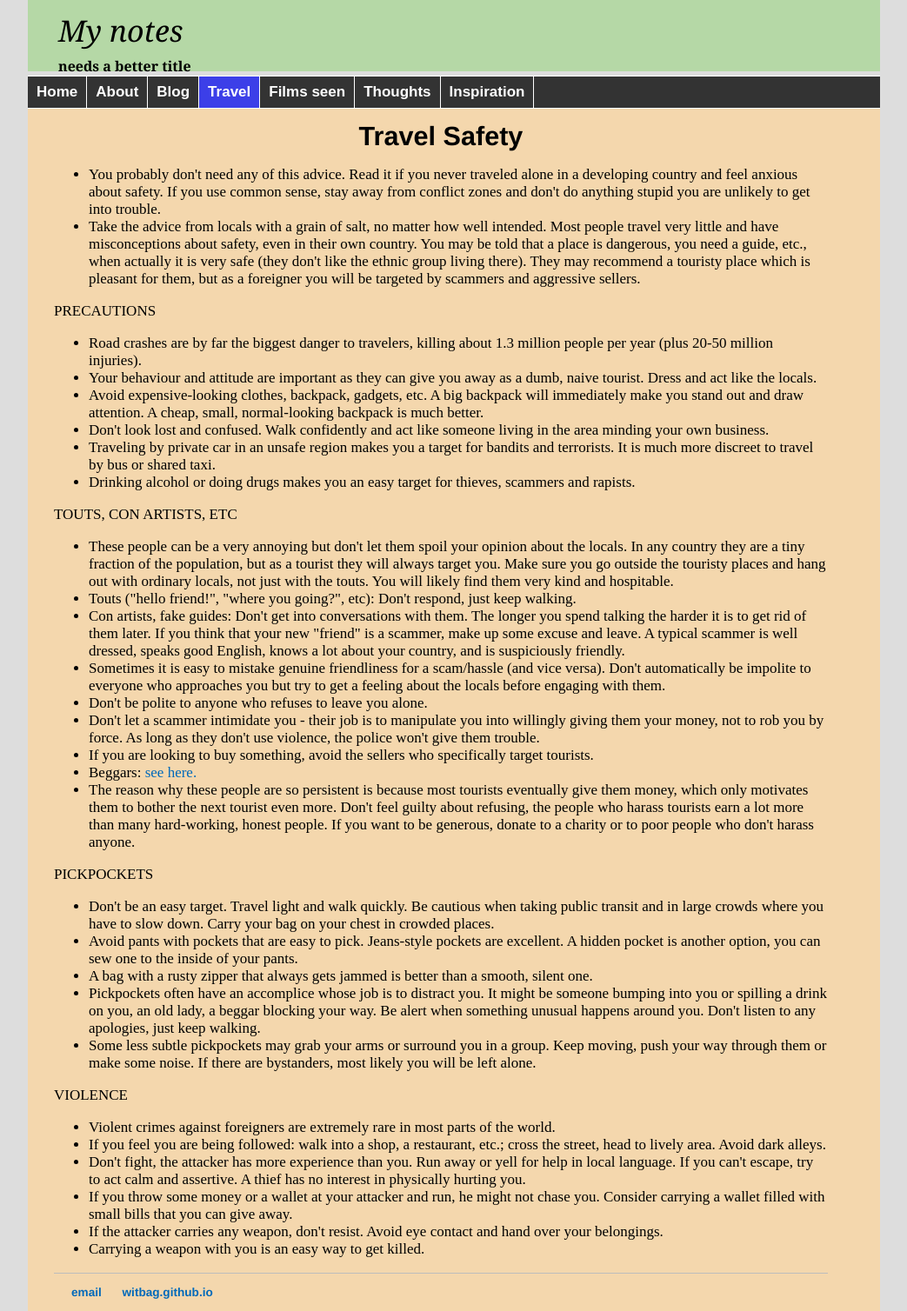
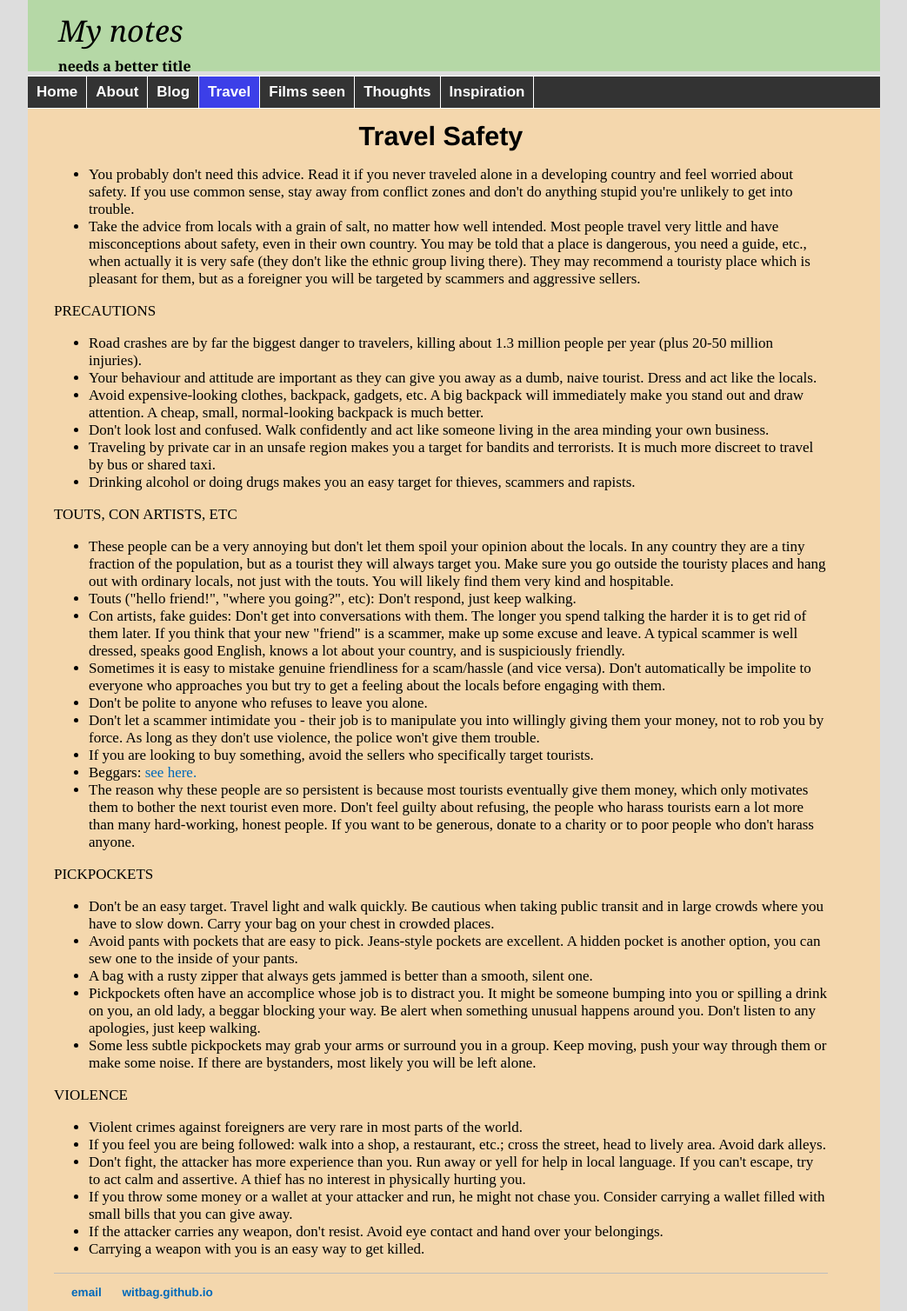
Before and after one commit to witbag/witbag.github.io, a Jekyll site: the page built from travel/safety.html, in a window 1280 px wide. Shown: the whole page at 87% size, without its empty margins (118-1161 px from the left). Built offline with Jekyll 4.4.1, drawn with Linux system fonts in a browser that asks for light colours.

Commit message:
Update safety.html

```diff
--- a/travel/safety.html
+++ b/travel/safety.html
@@ -9,7 +9,7 @@ title: Travel advice
 <center><h2>Travel Safety</h2></center>
 
 <ul>
-<li>You probably don't need any of this advice. Read it if you never traveled alone in a developing country and feel anxious about safety. If you use common sense, stay away from conflict zones and don't do anything stupid you are unlikely to get into trouble.<br>
+<li>You probably don't need this advice. Read it if you never traveled alone in a developing country and feel worried about safety. If you use common sense, stay away from conflict zones and don't do anything stupid you're unlikely to get into trouble.<br>
 <li>Take the advice from locals with a grain of salt, no matter how well intended. Most people travel very little and have misconceptions about safety, even in their own country. You may be told that a place is dangerous, you need a guide, etc., when actually it is very safe (they don't like the ethnic group living there). They may recommend a touristy place which is pleasant for them, but as a foreigner you will be targeted by scammers and aggressive sellers.<br>
 </ul>
 <p>PRECAUTIONS</p>
@@ -30,7 +30,7 @@ title: Travel advice
 <li>Don't be polite to anyone who refuses to leave you alone.</li>
 <li>Don't let a scammer intimidate you - their job is to manipulate you into willingly giving them your money, not to rob you by force. As long as they don't use violence, the police won't give them trouble.</li>
 <li>If you are looking to buy something, avoid the sellers who specifically target tourists.</li>
-<li>Beggars: <a href="ethics.html">see here.</a></li>
+<li>Beggars: <a href="ethics.html#beggars">see here.</a></li>
 <li>The reason why these people are so persistent is because most tourists eventually give them money, which only motivates them to bother the next tourist even more. Don't feel guilty about refusing, the people who harass tourists earn a lot more than many hard-working, honest people. If you want to be generous, donate to a charity or to poor people who don't harass anyone.</li>
 </ul>
 <p>PICKPOCKETS</p>
@@ -43,7 +43,7 @@ title: Travel advice
 </ul>
 <p>VIOLENCE</p>
 <ul>
-<li>Violent crimes against foreigners are extremely rare in most parts of the world.</li>
+<li>Violent crimes against foreigners are very rare in most parts of the world.</li>
 <li>If you feel you are being followed: walk into a shop, a restaurant, etc.; cross the street, head to lively area. Avoid dark alleys.</li>
 <li>Don't fight, the attacker has more experience than you. Run away or yell for help in local language. If you can't escape, try to act calm and assertive. A thief has no interest in physically hurting you.</li>
 <li>If you throw some money or a wallet at your attacker and run, he might not chase you. Consider carrying a wallet filled with small bills that you can give away.</li>
```
